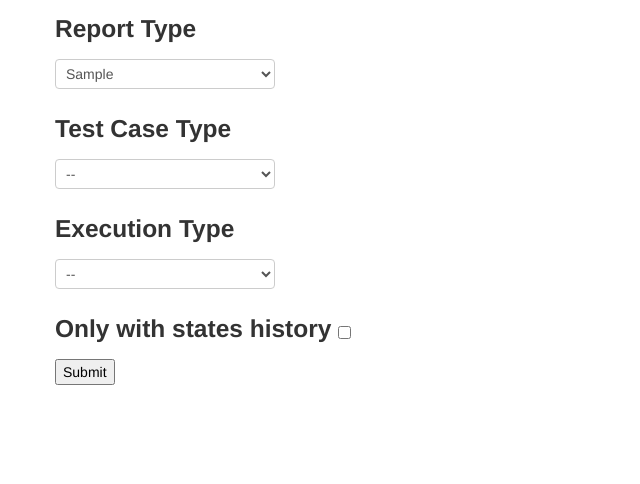
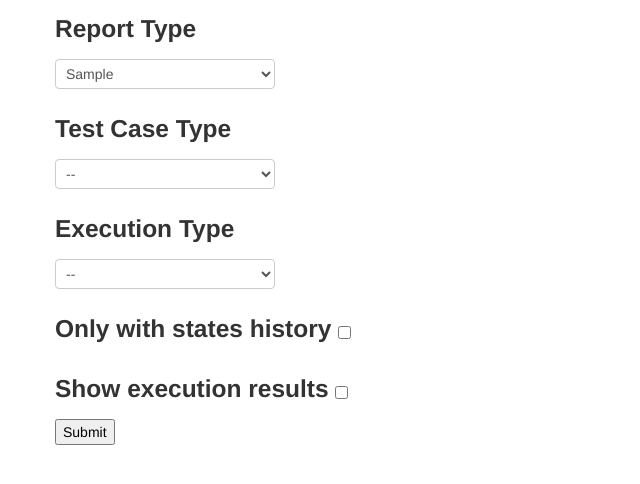
Before and after one commit to marcosalcazar/django-testing-plan, a Django app: template testing_plan/testing/templates/testing/test_cases_report_options.html in a window 1280 px wide. Shown: the part 121-605 px from the top of the page, without its empty margins (0-640 px from the left). Run offline with Django 3.2, Linux system fonts and the light colour scheme; the template is opened without the code that fills it: most values are stand-ins (such as "Sample title", 1, 10 or a date in 2020); parts of the project's set-up code (start-up, migrations or seed data) failed here and were passed over; some libraries are stand-ins or nearby versions.

Commit message:
Added option for not printing results on report

```diff
--- a/testing_plan/testing/templates/testing/__testcase_detail.html
+++ b/testing_plan/testing/templates/testing/__testcase_detail.html
@@ -91,6 +91,7 @@
 			<td>{% trans 'Estimated execution type' %}</td>
 			<td>{{ tc.estimated_execution_time }}</td>
 		</tr>
+		{% if show_execution_results %}
 		<tr>
 			<td>{% trans 'States' %}</td>
 			<td>
@@ -99,5 +100,6 @@
 				{% endwith %}
 			</td>
 		</tr>
+		{% endif %}
 	</tbody>
 </table>
--- a/testing_plan/testing/templates/testing/test_cases_report_options.html
+++ b/testing_plan/testing/templates/testing/test_cases_report_options.html
@@ -43,6 +43,11 @@
 			<h3>{% trans 'Only with states history' %} <input type="checkbox" name="only_with_states" /></h3>
 		</div>
 	</div>
+	<div class="row">
+		<div class="span12">
+			<h3>{% trans 'Show execution results' %} <input type="checkbox" name="show_execution_results" /></h3>
+		</div>
+	</div>
 	<input type="submit" id="submit" />
 </form>
 {% endblock %}
--- a/testing_plan/testing/views.py
+++ b/testing_plan/testing/views.py
@@ -192,6 +192,7 @@ class TestCasesReportView(TemplateView):
         test_case_type = request.POST.get('test_case_type', None)
         execution_type = request.POST.get('execution_type', None)
         only_with_states = request.POST.get('only_with_states', None)
+        show_execution_results = request.POST.get('show_execution_results', None)
 
         #Clean data
         if test_case_type == u"": test_case_type = None
@@ -214,11 +215,13 @@ class TestCasesReportView(TemplateView):
 
         if report_type == 'HTML':
             context = self.get_context_data(**kwargs)
+            context['show_execution_results'] = show_execution_results
             context['test_cases'] = test_cases
             return self.render_to_response(context)
         elif report_type == 'PDF':
             data = dict(
                 test_cases = test_cases,
+                show_execution_results = show_execution_results,
                 pagesize = 'A4',
             )
             html = render_to_string(
```
